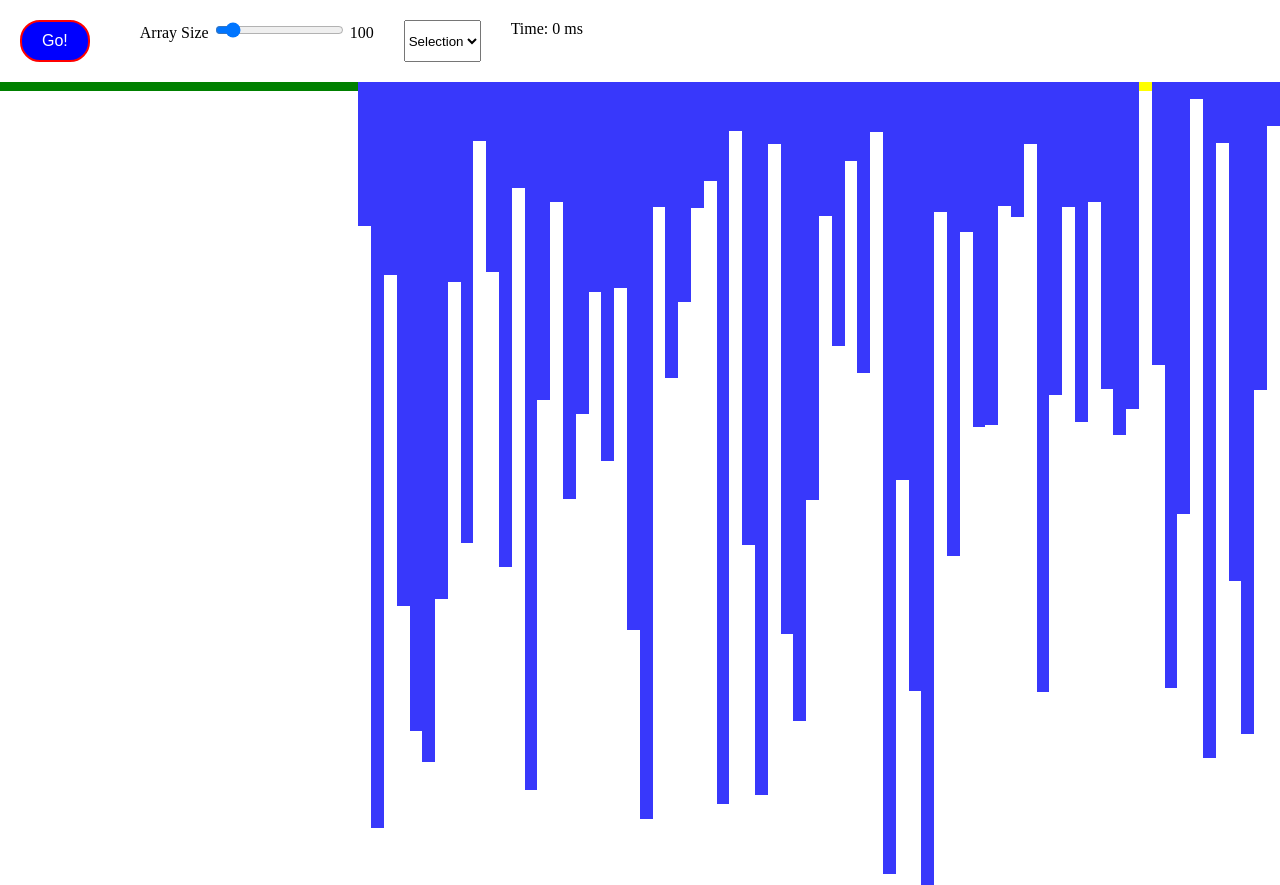
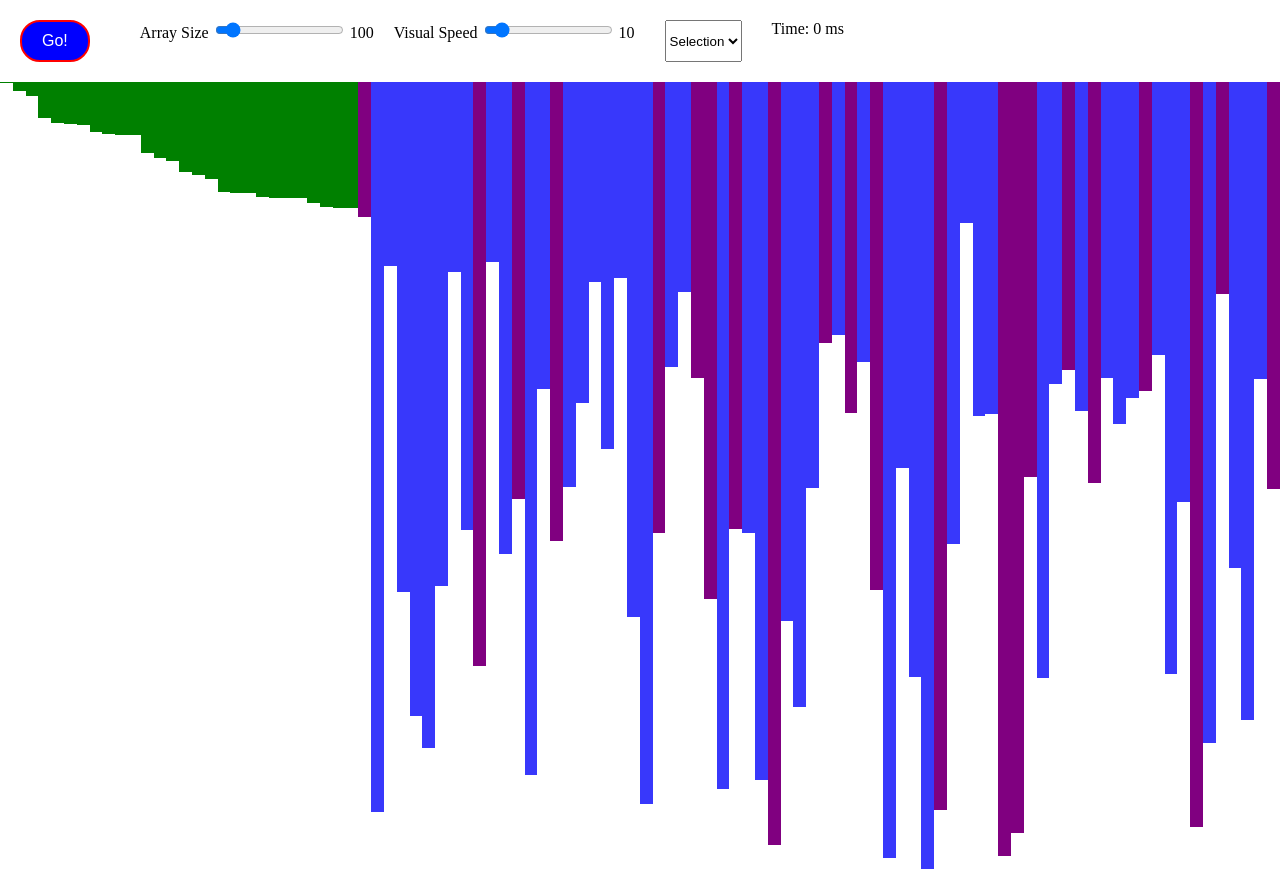
Before and after one commit to ChrisEddy/js-vs-rust-WASM-sorting, a plain HTML site: page index.html in a window 1280 px wide. Both pictures are taken after a click on the button "Go!". Drawn offline with Linux system fonts and the light colour scheme.

Commit message:
figure out selection sort, add speed slider

```diff
--- a/index.html
+++ b/index.html
@@ -10,6 +10,11 @@
                 <label for="arraySlider">Array Size</label>
                 <input type="range" min="10" max="1000" value="100" id="arraySlider" name="arraySlider">
                 <span id="arraySliderValue">100</span>
+            </div>
+            <div id="speedContainer">
+                <label for="speedSlider">Visual Speed</label>
+                <input type="range" min="1" max="100" value="10" id="speedSlider" name="speedSlider">
+                <span id="speedSliderValue">10</span>
             </div>
             <select id="algoSelect">
                 <option value="selection">Selection</option>
@@ -28,6 +33,7 @@
             let algorithm = "selection"
             let barContainer;
             let completionTime;
+            let speed = 10;
 
             document.getElementById("startSort").addEventListener("click", () => {
                 createBars()
@@ -50,6 +56,11 @@
                 createBars()
             })
 
+            document.getElementById("speedSlider").addEventListener("input", (e) => {
+                speed = e.target.value;
+                document.getElementById("speedSliderValue").innerText = speed;
+            })
+
             window.addEventListener('load' , () => {
                 barContainer = document.getElementById("barContainer");
                 createBars()
@@ -63,7 +74,7 @@
                 barContainer.innerHTML = "";
 
                 for(let i = 0; i < arraySize; i++){
-                    const value = (Math.random() * 101) + 1;
+                    const value = (Math.random() * 100);
                     let bar = document.createElement("div");
                     bar.className = "bar";
                     bar.style.height = `${value}%`;
@@ -81,22 +92,22 @@
                     pointer.style.backgroundColor = "green"
                     let min = i;
                     for(let j = i + 1; j < length; j++) {
-                        if(array[j].style.height < array[min].style.height){
+                        if(parseFloat(array[j].style.height.substring(0, array[j].style.height.length - 1)) < parseFloat(array[min].style.height.substring(0, array[min].style.height.length - 1))){
                             min = j;
+                            array[j].style.backgroundColor = "purple"
                         }
                     }
-                    array[min].style.backgroundColor = "yellow"
                     if(min != i) {
-                        let temp = pointer;
-                        pointer.style.height = array[min].style.height
-                        // array[min].style.height = temp.style.height;
+                        let temp = pointer.style.height;
+                        pointer.style.height = array[min].style.height;
+                        array[min].style.height = temp;
                     }
                     if (i + 1 === length) {
                         console.log("Selection sort complete...")
                         clearInterval(interval)
                     }
                     i = i + 1;
-                }, 100)
+                }, 1000 / speed)
             }
 
             const selectionSort = () => {
--- a/main.css
+++ b/main.css
@@ -41,3 +41,6 @@ nav{
 #timeContainer{
     margin-left: 30px;
 }
+#speedContainer{
+    margin-left: 20px;
+}
```
